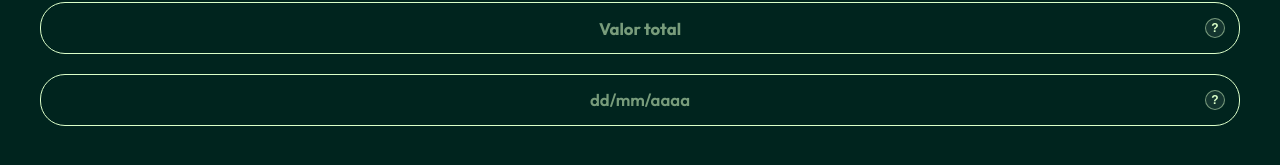
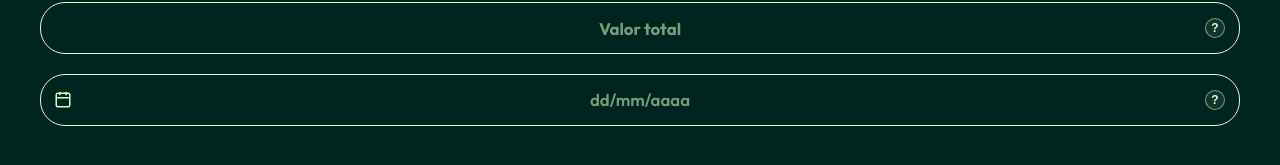
Before and after one commit to kairoc91/proposta-chaves, a React (Vite) app: page / in a window 1280 px wide. Shown: the part 273-438 px from the top of the page. Built offline with nearby package versions, Linux system fonts and the light colour scheme.

Commit message:
feat(date): add visual calendar icon button to trigger native date picker popup

```diff
--- a/src/components/Calculator/DateInput.tsx
+++ b/src/components/Calculator/DateInput.tsx
@@ -1,4 +1,5 @@
 import React, { useRef, useState, useEffect } from 'react';
+import { Calendar } from 'lucide-react';
 
 export interface DateInputProps {
   id?: string;
@@ -85,8 +86,50 @@ export const DateInput: React.FC<DateInputProps> = ({
     onChange(e);
   };
 
+  const openCalendarPicker = (e: React.MouseEvent) => {
+    e.preventDefault();
+    e.stopPropagation();
+    if (disabled) return;
+    try {
+      if (hiddenDateRef.current) {
+        if (typeof hiddenDateRef.current.showPicker === 'function') {
+          hiddenDateRef.current.showPicker();
+        } else {
+          hiddenDateRef.current.click();
+        }
+      }
+    } catch {}
+  };
+
   return (
     <div style={{ position: 'relative', width: '100%', display: 'flex', alignItems: 'center' }}>
+      <button
+        type="button"
+        onClick={openCalendarPicker}
+        disabled={disabled}
+        tabIndex={-1}
+        title="Abrir calendário para selecionar a data"
+        aria-label="Abrir calendário para selecionar a data"
+        style={{
+          position: 'absolute',
+          left: '0.85rem',
+          top: '50%',
+          transform: 'translateY(-50%)',
+          background: 'none',
+          border: 'none',
+          padding: 0,
+          margin: 0,
+          cursor: disabled ? 'not-allowed' : 'pointer',
+          color: 'var(--color-pantone-9580c)',
+          display: 'flex',
+          alignItems: 'center',
+          justifyContent: 'center',
+          zIndex: 5,
+        }}
+      >
+        <Calendar size={18} />
+      </button>
+
       <input
         id={id}
         name={name}
@@ -98,7 +141,10 @@ export const DateInput: React.FC<DateInputProps> = ({
         onChange={handleTextChange}
         disabled={disabled}
         required={required}
-        style={style}
+        style={{
+          paddingLeft: '2.5rem',
+          ...style,
+        }}
       />
       <input
         ref={hiddenDateRef}
@@ -111,11 +157,12 @@ export const DateInput: React.FC<DateInputProps> = ({
           position: 'absolute',
           opacity: 0,
           pointerEvents: 'none',
-          width: 0,
-          height: 0,
+          width: '1px',
+          height: '1px',
           border: 0,
-          bottom: 0,
-          left: 0,
+          top: '50%',
+          left: '0.85rem',
+          transform: 'translateY(-50%)',
         }}
       />
     </div>
```
